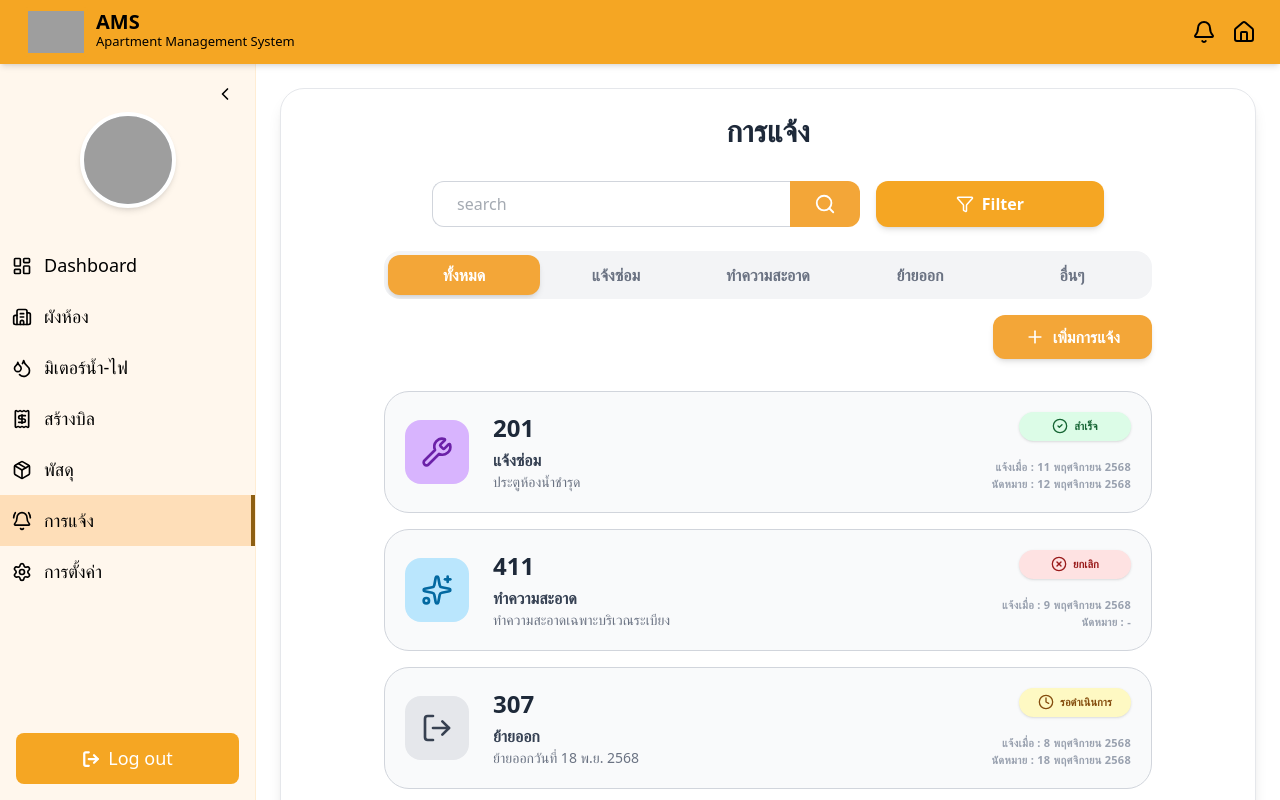
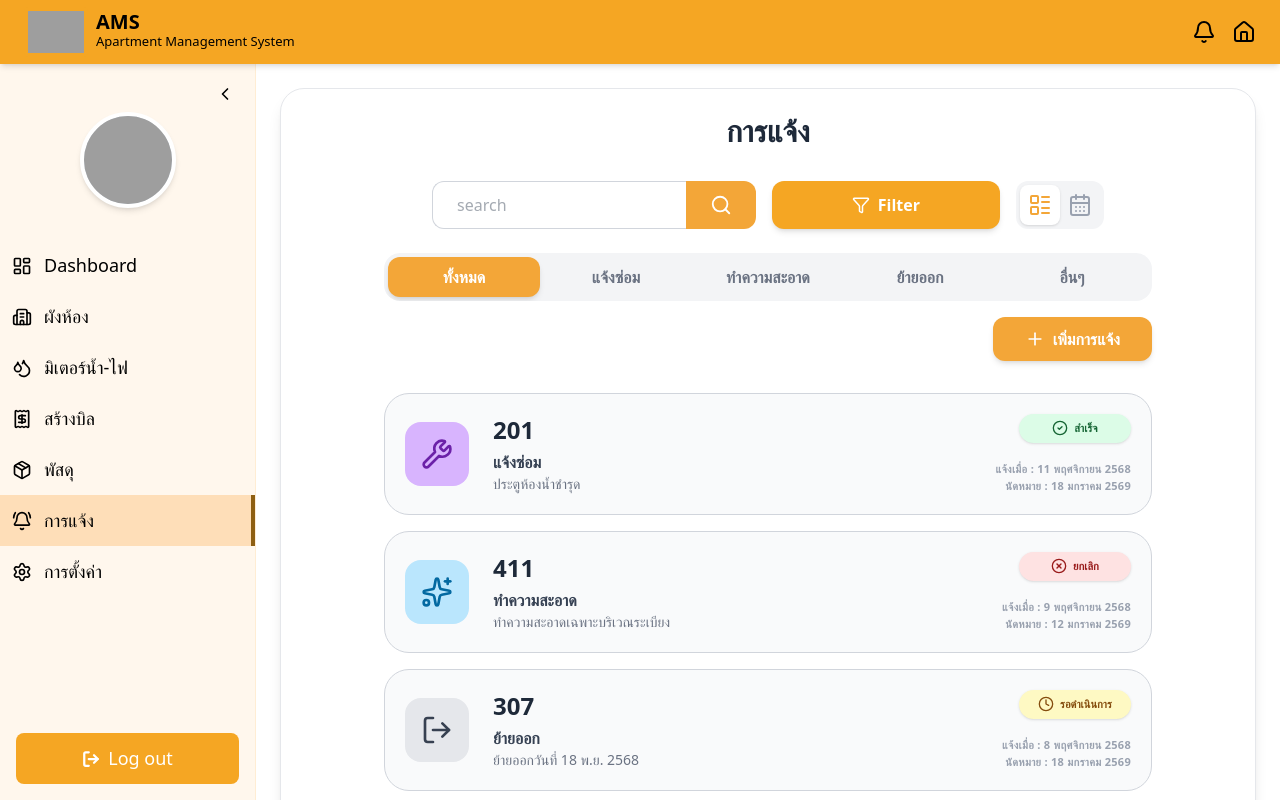
Before and after one commit to tomatoploy/Apartment-management-system, a React (Vite) app in the folder frontend/: page /request in a window 1280 px wide. Shown: the top 800 px of the page. Built offline with nearby package versions, Linux system fonts and the light colour scheme; grey boxes are pictures that could not be loaded.

Commit message:
add Calendar(Request)

```diff
--- /dev/null
+++ b/frontend/src/components/RequestCalendar.jsx
@@ -0,0 +1,107 @@
+import React, { useState } from "react";
+import { ChevronLeft, ChevronRight, Calendar as CalendarIcon } from "lucide-react";
+
+const RequestCalendar = ({ requests, subjectConfig, onItemClick }) => {
+  const [currentDate, setCurrentDate] = useState(new Date());
+
+  const getDaysInMonth = (date) => new Date(date.getFullYear(), date.getMonth() + 1, 0).getDate();
+  const getFirstDayOfMonth = (date) => new Date(date.getFullYear(), date.getMonth(), 1).getDay();
+
+  const handlePrevMonth = () => {
+    setCurrentDate(new Date(currentDate.getFullYear(), currentDate.getMonth() - 1, 1));
+  };
+
+  const handleNextMonth = () => {
+    setCurrentDate(new Date(currentDate.getFullYear(), currentDate.getMonth() + 1, 1));
+  };
+
+  const monthNames = ["มกราคม", "กุมภาพันธ์", "มีนาคม", "เมษายน", "พฤษภาคม", "มิถุนายน", "กรกฎาคม", "สิงหาคม", "กันยายน", "ตุลาคม", "พฤศจิกายน", "ธันวาคม"];
+  const daysOfWeek = ["อา", "จ", "อ", "พ", "พฤ", "ศ", "ส"];
+
+  const daysInMonth = getDaysInMonth(currentDate);
+  const firstDay = getFirstDayOfMonth(currentDate);
+  const days = [];
+
+  for (let i = 0; i < firstDay; i++) days.push(null);
+  for (let i = 1; i <= daysInMonth; i++) days.push(new Date(currentDate.getFullYear(), currentDate.getMonth(), i));
+
+  const getAppointmentsForDay = (date) => {
+    if (!date) return [];
+    // แปลงวันที่เป็น YYYY-MM-DD เพื่อเทียบกับข้อมูล (รองรับทั้ง Timezone ไทยและสากล)
+    const year = date.getFullYear();
+    const month = String(date.getMonth() + 1).padStart(2, '0');
+    const day = String(date.getDate()).padStart(2, '0');
+    const dateString = `${year}-${month}-${day}`;
+
+    return requests.filter(req => req.appointmentDate === dateString);
+  };
+
+  return (
+    <div className="bg-white rounded-[30px] p-6 shadow-sm border border-gray-200">
+      {/* Header */}
+      <div className="flex items-center justify-between mb-6">
+        <h2 className="text-xl font-bold text-gray-800 flex items-center gap-2">
+          <CalendarIcon className="text-[#f3a638]" />
+          {monthNames[currentDate.getMonth()]} {currentDate.getFullYear() + 543}
+        </h2>
+        <div className="flex gap-2">
+          <button onClick={handlePrevMonth} className="p-2 hover:bg-gray-100 rounded-full transition-colors"><ChevronLeft /></button>
+          <button onClick={handleNextMonth} className="p-2 hover:bg-gray-100 rounded-full transition-colors"><ChevronRight /></button>
+        </div>
+      </div>
+
+      {/* Calendar Grid */}
+      <div className="grid grid-cols-7 gap-px bg-gray-200 rounded-xl overflow-hidden border border-gray-200">
+        {daysOfWeek.map(day => (
+          <div key={day} className="bg-gray-50 p-3 text-center text-sm font-bold text-gray-500">
+            {day}
+          </div>
+        ))}
+
+        {days.map((date, index) => {
+          const appointments = getAppointmentsForDay(date);
+          const isToday = date && date.toDateString() === new Date().toDateString();
+
+          return (
+            <div key={index} className={`min-h-[120px] bg-white p-2 flex flex-col gap-1 transition-colors hover:bg-gray-50 ${!date ? 'bg-gray-50/50' : ''}`}>
+              {date && (
+                <>
+                  <span className={`text-sm font-bold mb-1 w-7 h-7 flex items-center justify-center rounded-full ${isToday ? 'bg-[#f3a638] text-white' : 'text-gray-700'}`}>
+                    {date.getDate()}
+                  </span>
+
+                  {/* รายการนัดหมาย */}
+                  <div className="flex flex-col gap-1.5 overflow-y-auto max-h-[80px] no-scrollbar">
+                    {appointments.map(req => {
+                      const subject = subjectConfig[req.subject] || subjectConfig.other;
+
+                      return (
+                        <div
+                          key={req.id}
+                          onClick={() => onItemClick(req)}
+                          // ✨ ใช้สีจาก Config โดยตรง (subject.color) ✨
+                          className={`
+                            ${subject.color}
+                            text-[11px] px-2 py-1.5 rounded-lg cursor-pointer truncate font-bold shadow-sm
+                            transition-all hover:scale-105 hover:brightness-95 flex items-center gap-1.5
+                          `}
+                        >
+                          {/* จุดสีเล็กๆ ใช้สีเดียวกับตัวอักษร (currentColor) เพื่อให้เข้ากัน */}
+                          {/* <div className="w-1.5 h-1.5 rounded-full bg-current opacity-60 shrink-0" /> */}
+
+                          <span className="truncate">{req.roomId} : {subject.label}</span>
+                        </div>
+                      );
+                    })}
+                  </div>
+                </>
+              )}
+            </div>
+          );
+        })}
+      </div>
+    </div>
+  );
+};
+
+export default RequestCalendar;
--- a/frontend/src/pages/Request.jsx
+++ b/frontend/src/pages/Request.jsx
@@ -8,6 +8,8 @@ import {
   XCircle,
   Clock,
   Plus,
+  LayoutList,
+  CalendarDays,
 } from "lucide-react";
 import SearchBar from "../components/SearchBar";
 import FilterButton from "../components/FilterButton";
@@ -15,6 +17,7 @@ import FilterModal from "../components/FilterModal";
 import RequestModal from "../components/AddRequestModal";
 import RequestItem from "../components/RequestItem";
 import EditRequestModal from "../components/EditRequestModal";
+import RequestCalendar from "../components/RequestCalendar";
 
 const Request = () => {
   const [searchTerm, setSearchTerm] = useState("");
@@ -26,6 +29,8 @@ const Request = () => {
   //สำหรับ edit modal
   const [selectedRequest, setSelectedRequest] = useState(null);
   const [showEditModal, setShowEditModal] = useState(false);
+  //สำหรับเปลี่ยนมุมมองปฏิทิน
+  const [viewMode, setViewMode] = useState("list");
 
   // ฟังก์ชันเมื่อกดที่รายการ
   const handleItemClick = (req) => {
@@ -53,7 +58,7 @@ const Request = () => {
     // setRequests([ { id: Date.now(), ...newData }, ...requests ]);
   };
 
-  // จำลองข้อมูลตาม Schema ที่ระบุ
+  // จำลองข้อมูลตาม Schema ที่ระบุ โดยเก็บวันที่เป็น String 'YYYY-MM-DD'
   const [requests, setRequests] = useState([
     {
       id: 1,
@@ -62,7 +67,7 @@ const Request = () => {
       subject: "fix",
       body: "ประตูห้องน้ำชำรุด",
       status: "finish",
-      appointmentDate: "2025-11-12",
+      appointmentDate: "2026-01-18",
       isTenantCost: false,
       cost: 0,
       note: "เปลี่ยนลูกบิดใหม่",
@@ -74,7 +79,7 @@ const Request = () => {
       subject: "clean",
       body: "ทำความสะอาดเฉพาะบริเวณระเบียง",
       status: "cancel",
-      appointmentDate: null,
+      appointmentDate: "2026-01-12",
       isTenantCost: true,
       cost: 100,
       note: "ผู้เช่ายกเลิกเนื่องจากติดธุระ",
@@ -86,7 +91,7 @@ const Request = () => {
       subject: "leave",
       body: "ย้ายออกวันที่ 18 พ.ย. 2568",
       status: "pending",
-      appointmentDate: "2025-11-18",
+      appointmentDate: "2026-01-18",
       isTenantCost: false,
       cost: 0,
       note: "",
@@ -98,7 +103,7 @@ const Request = () => {
       subject: "other",
       body: "ขอเปลี่ยนรหัส Wi-Fi",
       status: "pending",
-      appointmentDate: "2025-11-18",
+      appointmentDate: "2026-01-18",
       isTenantCost: false,
       cost: 0,
       note: "",
@@ -110,7 +115,8 @@ const Request = () => {
     fix: {
       label: "แจ้งซ่อม",
       icon: <Wrench size={40} />,
-      color: "bg-[#D8B4FE] text-[#6B21A8]",
+      color: "bg-[#E6D1F2] text-[#6B21A8]",
+
     },
     clean: {
       label: "ทำความสะอาด",
@@ -147,17 +153,37 @@ const Request = () => {
     },
   };
 
-  // Logic การกรองข้อมูล
+  // 1. Logic การกรองข้อมูลสำหรับ "List View" (กรองครบทุกอย่าง: Search + Subject + Status)
   const filteredRequests = requests.filter((req) => {
     const matchesSearch =
       req.roomId.includes(searchTerm) ||
       req.body.toLowerCase().includes(searchTerm.toLowerCase());
+
+    // List ต้องกรองตาม Tab ที่เลือก
     const matchesSubject =
       activeSubject === "all" || req.subject === activeSubject;
+
     const matchesStatus =
       activeStatusFilters.length === 0 ||
       activeStatusFilters.includes(req.status);
+
     return matchesSearch && matchesSubject && matchesStatus;
+  });
+
+
+  // 2. [เพิ่มใหม่] Logic การกรองข้อมูลสำหรับ "Calendar View"
+  // (ตัด matchesSubject ออก เพื่อให้โชว์ทุกหัวข้อเสมอ แต่ยังค้นหาเลขห้องได้)
+  const calendarRequests = requests.filter((req) => {
+    const matchesSearch =
+      req.roomId.includes(searchTerm) ||
+      req.body.toLowerCase().includes(searchTerm.toLowerCase());
+
+    const matchesStatus =
+      activeStatusFilters.length === 0 ||
+      activeStatusFilters.includes(req.status);
+
+    // *สำคัญ* : ไม่กรอง matchesSubject ที่นี่
+    return matchesSearch && matchesStatus;
   });
 
   return (
@@ -178,10 +204,31 @@ const Request = () => {
               onClick={() => setShowFilterModal(true)}
               activeCount={activeStatusFilters.length}
             />
+
+            {/* ปฏิทิน ปุ่มสลับมุมมอง Calendar กับ List request item */}
+            <div className="bg-gray-100 p-1 rounded-xl flex shrink-0">
+              <button
+                onClick={() => setViewMode("list")}
+                className={`p-2 rounded-lg transition-all ${viewMode === "list" ? "bg-white shadow text-[#f3a638]" : "text-gray-400 hover:text-gray-600"}`}
+              >
+                <LayoutList size={24} />
+              </button>
+              <button
+                onClick={() => setViewMode("calendar")}
+                className={`p-2 rounded-lg transition-all ${viewMode === "calendar" ? "bg-white shadow text-[#f3a638]" : "text-gray-400 hover:text-gray-600"}`}
+              >
+                <CalendarDays size={24} />
+              </button>
+            </div>
           </div>
+
+
 
           {/* แถบ Filter(แถบยาว) ตามเรื่องที่ Request (Subject Tabs) */}
           <div className="max-w-3xl w-full flex flex-col gap-4 md-2">
+
+            {/* [แก้ไข] แสดงแถบ Filter เฉพาะตอนอยู่ในหน้า List */}
+            {viewMode === "list" && (
             <div className="flex bg-gray-100 p-1 rounded-2xl w-full overflow-x-auto no-scrollbar">
               <button
                 onClick={() => setActiveSubject("all")}
@@ -199,6 +246,8 @@ const Request = () => {
                 </button>
               ))}
             </div>
+            )}
+
 
             {/* ปุ่มจะชิดขวาของกรอบ 3xl ซึ่งจะตรงกับตำแหน่งปุ่มสุดท้ายของแถบด้านบนพอดี */}
             <button
@@ -210,22 +259,38 @@ const Request = () => {
           </div>
         </div>
 
-        {/* --- เรียกใช้ RequestModal --- */}
-        <RequestModal
-          isOpen={showRequestModal}
-          onClose={() => setShowRequestModal(false)}
-          onSave={handleSaveRequest}
-        />
+        {/* --- Content Area --- */}
+        {viewMode === "list" ? (
+          /* มุมมอง List: ใช้ filteredRequests (ตาม Tab) */
+          <div className="space-y-4">
+            {filteredRequests.map((req) => (
+              <RequestItem
+                key={req.id}
+                req={req}
+                onClick={() => handleItemClick(req)}
+              />
+            ))}
+            {filteredRequests.length === 0 && (
+              <div className="text-center py-20 text-gray-400 font-bold">
+                ไม่พบข้อมูลการแจ้ง
+              </div>
+            )}
+          </div>
+        ) : (
+          /* มุมมอง Calendar: ใช้ calendarRequests (โชว์ทุกหัวข้อที่แจ้ง) */
+          <RequestCalendar
+            requests={calendarRequests}
+            subjectConfig={subjectConfig}
+            onItemClick={handleItemClick}
+          />
+        )}
 
-        {/* --- รายการคำร้อง --- */}
-        <div className="space-y-4">
-          {filteredRequests.map((req) => (
-            <RequestItem
-              key={req.id}
-              req={req}
-              onClick={() => handleItemClick(req)} // ส่งฟังก์ชันคลิกไป
-            />
-          ))}
+          {/* --- เรียกใช้ RequestModal --- */}
+          <RequestModal
+            isOpen={showRequestModal}
+            onClose={() => setShowRequestModal(false)}
+            onSave={handleSaveRequest}
+          />
 
           {/* Modal สำหรับแก้ไข */}
           <EditRequestModal
@@ -236,13 +301,6 @@ const Request = () => {
             onDelete={handleDelete}
           />
 
-          {filteredRequests.length === 0 && (
-            <div className="text-center py-20 text-gray-400 font-bold">
-              ไม่พบข้อมูลการแจ้ง
-            </div>
-          )}
-        </div>
-      </div>
 
       {/* --- Filter Modal สำหรับ Status --- */}
       <FilterModal
@@ -278,6 +336,7 @@ const Request = () => {
         </div>
       </FilterModal>
     </div>
+  </div>
   );
 };
 
```
